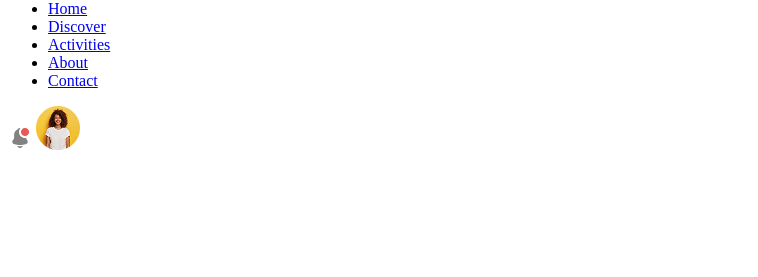
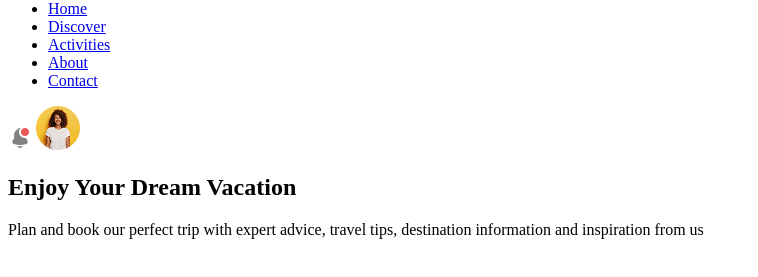
Before and after one commit to Oayao08/myDreamPlace, a plain HTML site: page index.html in a window 1280 px wide. Shown: the part 57-334 px from the top of the page, without its empty margins (0-758 px from the left). Drawn offline with Linux system fonts and the light colour scheme.

Commit message:
main foto principal y titulo

```diff
--- a/index.html
+++ b/index.html
@@ -26,5 +26,16 @@
         </div>
       </nav>
     </header>
+    <main>
+      <section class="hero">
+        <div class="hero-contenido">
+          <h1>Enjoy Your Dream Vacation</h1>
+          <p>
+            Plan and book our perfect trip with expert advice, travel tips,
+            destination information and inspiration from us
+          </p>
+        </div>
+      </section>
+    </main>
   </body>
 </html>
```
